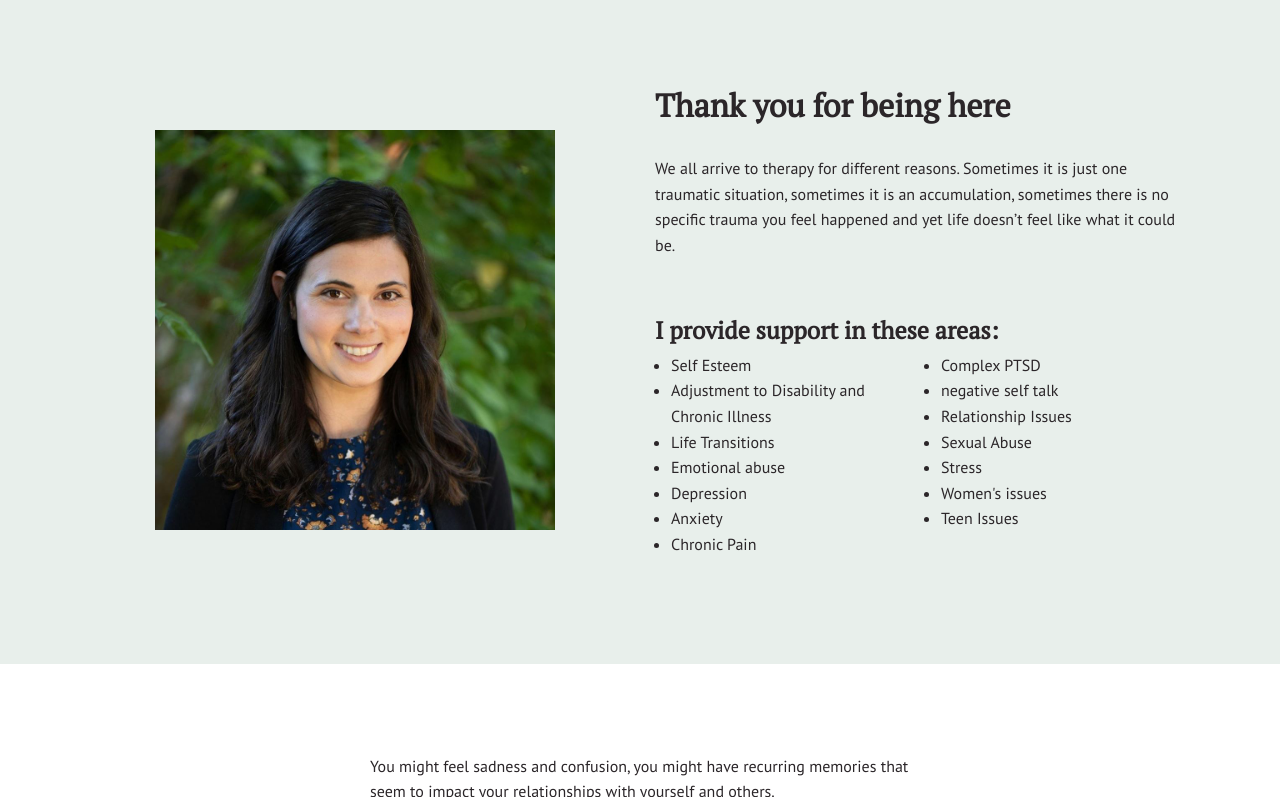
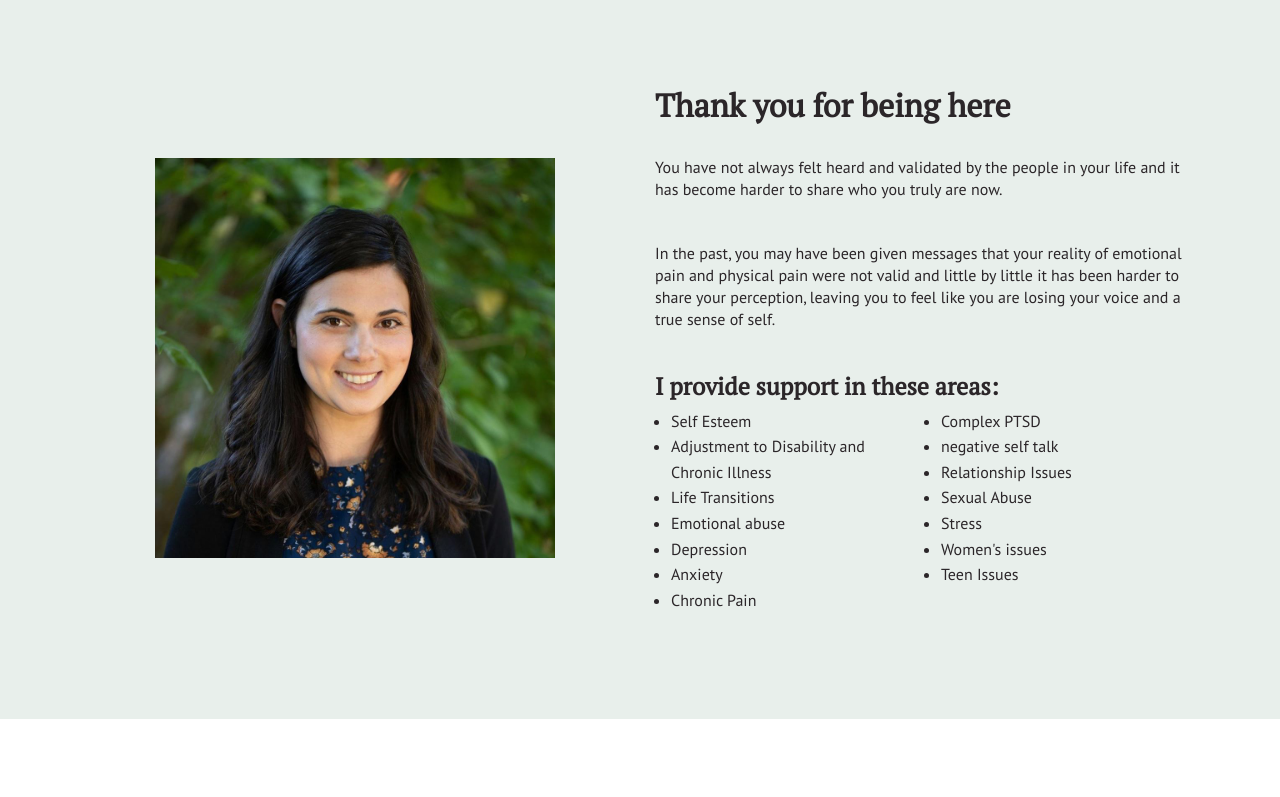
Before and after one commit to NickArrasate/perceptivecounseling, a Jekyll site: the page built from index.md, in a window 1280 px wide and 900 px high, scrolled down 345 px, cut to the strip 103-900 px from the top of the window. Built offline with Jekyll 4.4.1, drawn with Linux system fonts in a browser that asks for light colours; nearby versions of some CDN libraries.

Commit message:
[HT] Edited item: content/_sections/home-2-content.html

```diff
--- a/content/_sections/home-2-content.html
+++ b/content/_sections/home-2-content.html
@@ -32,7 +32,9 @@ cta:
 <div class="col-md-6 text-center"><img src="{{ page.head.img_path }}" alt="Lucy Sherman" /></div>
 <div class="col-md-6">
 <h2>Thank you for being here</h2>
-<p>We all arrive to therapy for different reasons. Sometimes it is just one traumatic situation, sometimes it is an accumulation, sometimes there is no specific trauma you feel happened and yet life doesn&rsquo;t feel like what it could be.</p>
+<p dir="ltr" style="line-height: 1.38; margin-top: 0pt; margin-bottom: 0pt;"><span style="font-size: 12pt; font-family: 'Times New Roman'; color: #000000; background-color: transparent; font-weight: 400; font-style: normal; font-variant: normal; text-decoration: none; vertical-align: baseline; white-space: pre-wrap;">You have not always felt heard and validated by the people in your life and it has become harder to share who you truly are now.&nbsp;</span></p>
+<p>&nbsp;</p>
+<p dir="ltr" style="line-height: 1.38; margin-top: 0pt; margin-bottom: 0pt;"><span style="font-size: 12pt; font-family: 'Times New Roman'; color: #000000; background-color: transparent; font-weight: 400; font-style: normal; font-variant: normal; text-decoration: none; vertical-align: baseline; white-space: pre-wrap;">In the past, you may have been given messages that your reality of emotional pain and physical pain were not valid and little by little it has been harder to share your perception, leaving you to feel like you are losing your voice and a true sense of self. </span></p>
 <p>&nbsp;</p>
 <div class="d-flex align-items-center justify-content-around row">
 <div class="col-12">
```
